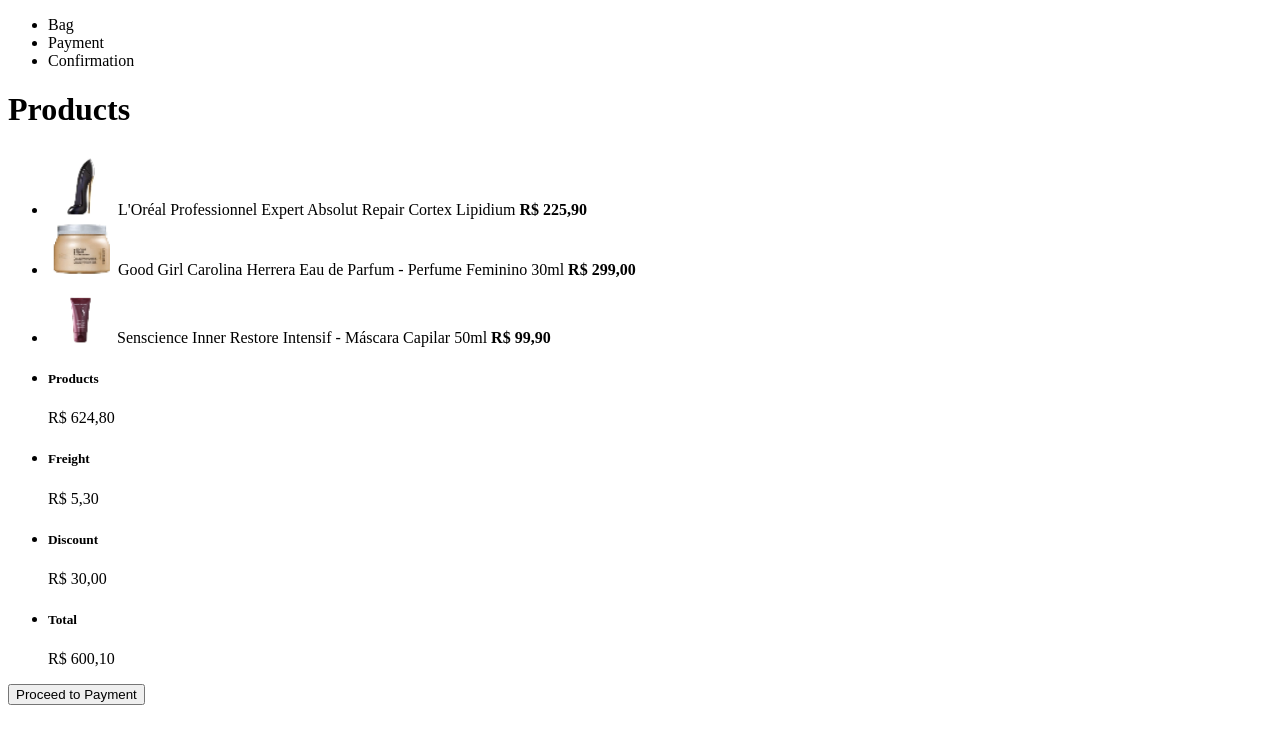
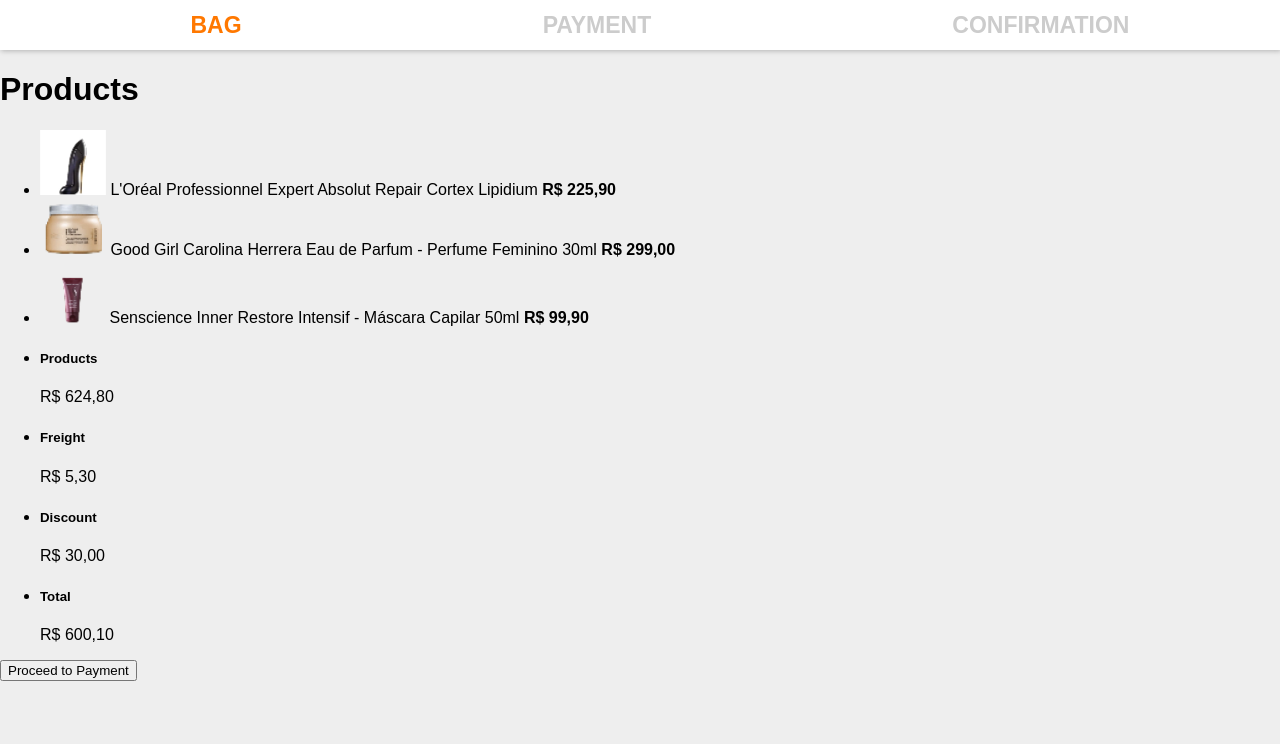
Before and after one commit to Moonxuh/e-commerce.screens, a plain HTML site: page E-commerce screen/index.html in a window 1280 px wide. Drawn offline with Linux system fonts and the light colour scheme.

Commit message:
Starting the screen styling

```diff
--- a/E-commerce screen/index.html
+++ b/E-commerce screen/index.html
@@ -3,12 +3,13 @@
 <head>
     <meta charset="UTF-8">
     <meta name="viewport" content="width=device-width, initial-scale=1.0">
+    <link rel="stylesheet" href="style.css">
     <title>Cool Store</title>
 </head>
 <body>
     <nav>
         <ul>
-            <li>Bag</li>
+            <li class="active">Bag</li>
             <li>Payment</li>
             <li>Confirmation</li>
         </ul>
@@ -16,6 +17,7 @@
 
     <main>
         <h1>Products</h1>
+        <section>
             <section>
                 <ul>
                     <li>
@@ -56,6 +58,8 @@
                 </ul>
                 <button>Proceed to Payment</button>
             </section>
+        </section>
+
     </main>
 </body>
 </html>
--- /dev/null
+++ b/E-commerce screen/style.css
@@ -0,0 +1,32 @@
+body {
+    margin: 0px;
+    padding: 0px;
+    font-family: Arial, Helvetica, sans-serif;
+    background-color: #EEEEEE;
+}
+
+nav {
+    width: 100%;
+    height: 50px;
+    background-color: #FFFFFF;
+    display: flex;
+    box-shadow: 1px 1px 5px rgba(0, 0, 0, 0.25);
+}
+nav ul {
+    width: 100%;
+    display: flex;
+    list-style: none;
+    justify-content: space-around;
+    align-items: center;
+}
+
+nav ul li {
+    text-transform: uppercase;
+    font-size: 23px;
+    font-weight: bold;
+    color: #CCCCCC;
+}
+
+.active {
+    color: #FF7800;
+}
```
Lines whose indentation alone changed are shown as unchanged.
